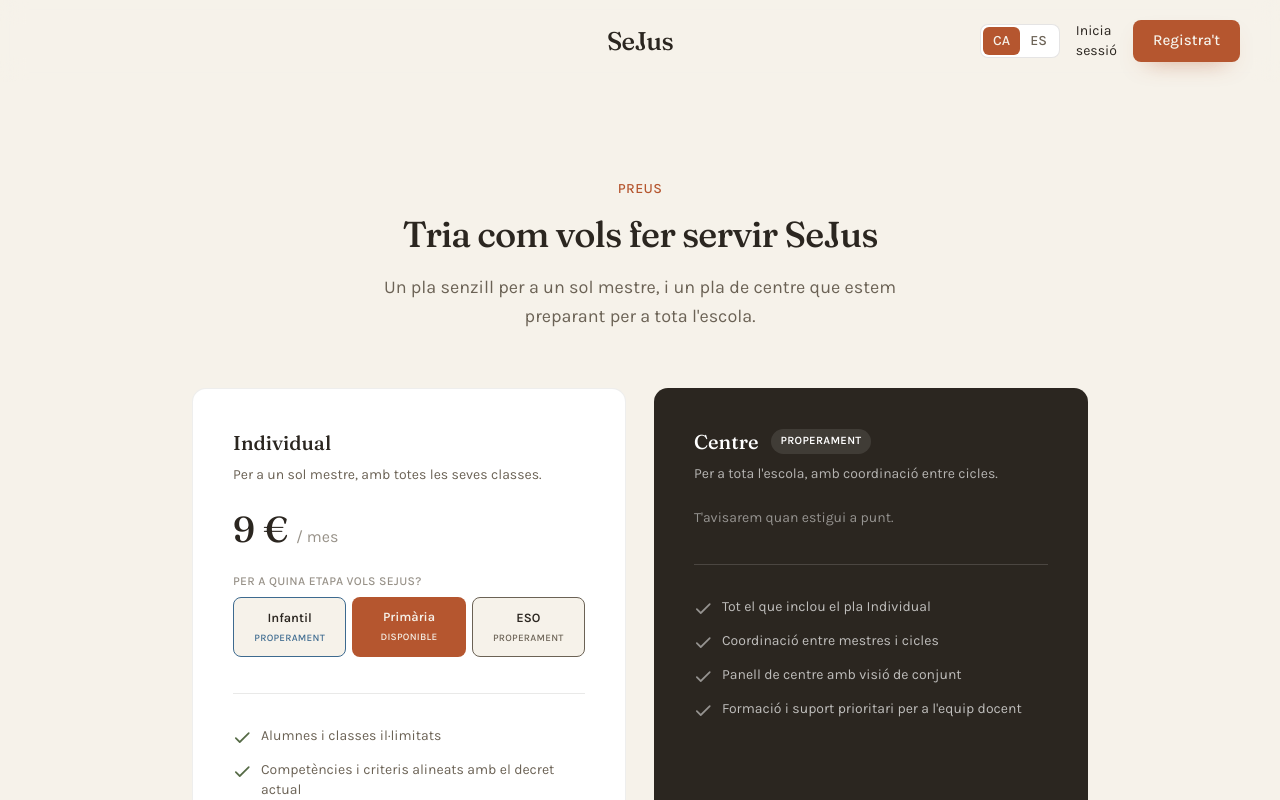
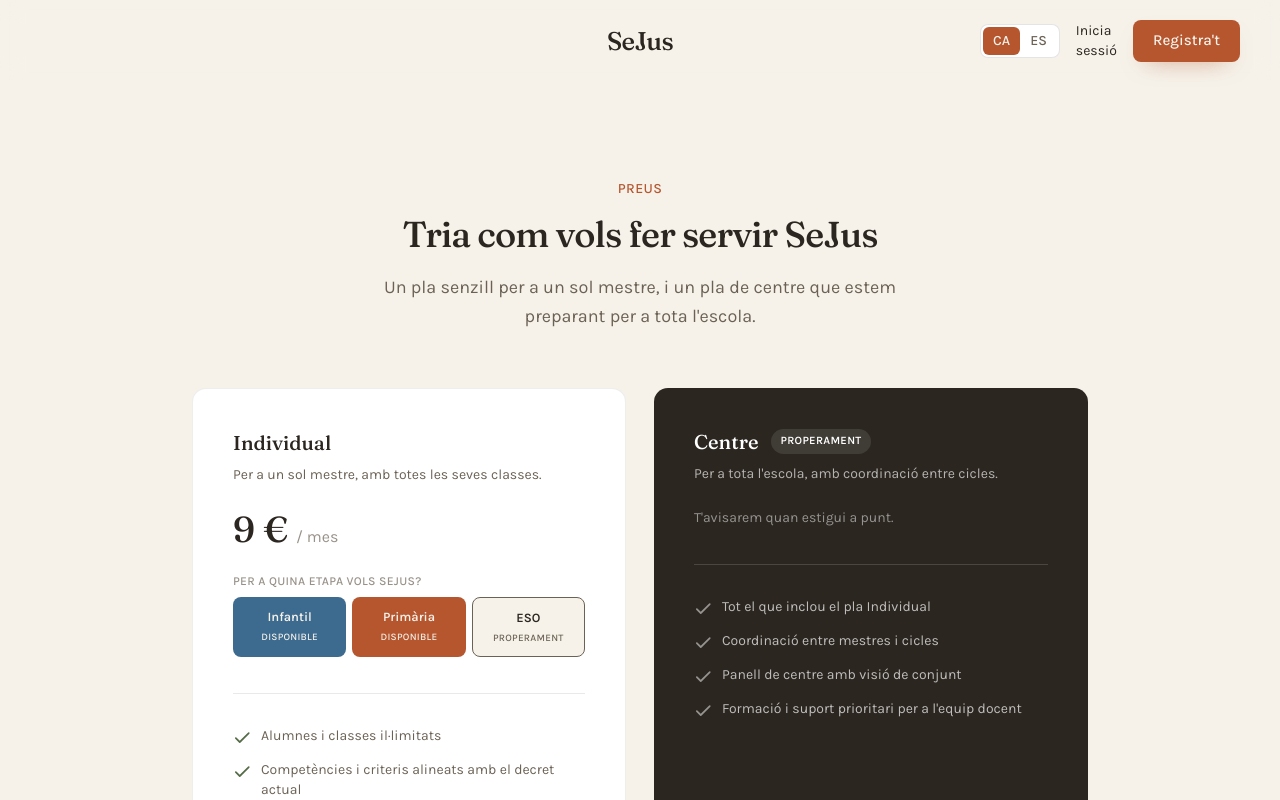
Before and after one commit to MarcJuvanteny/WEB_APPEDUCACIO, a Next.js app: page /preus in a window 1280 px wide. Shown: the top 800 px of the page. Built offline with nearby package versions, Linux system fonts and the light colour scheme.

Commit message:
infnatil

```diff
--- a/src/components/sections/plans-page.tsx
+++ b/src/components/sections/plans-page.tsx
@@ -8,10 +8,10 @@
 
 type Stage = "infantil" | "primaria" | "eso";
 
-const STAGES: { key: Stage; color: string; href: string }[] = [
-  { key: "infantil", color: "var(--color-sky)", href: "/#contacte" },
-  { key: "primaria", color: "var(--color-terracotta)", href: APP_URLS.register },
-  { key: "eso", color: "var(--color-ink-soft)", href: "/#contacte" },
+const STAGES: { key: Stage; color: string; href: string; available: boolean }[] = [
+  { key: "infantil", color: "var(--color-sky)", href: APP_URLS.registerInfantil, available: true },
+  { key: "primaria", color: "var(--color-terracotta)", href: APP_URLS.register, available: true },
+  { key: "eso", color: "var(--color-ink-soft)", href: "/#contacte", available: false },
 ];
 
 export function PlansPage() {
@@ -56,33 +56,30 @@
               {stageText.prompt}
             </p>
             <div className="mt-2 grid grid-cols-3 gap-1.5">
-              {STAGES.map((s) => {
-                const isPrimaria = s.key === "primaria";
-                return (
+              {STAGES.map((s) => (
                 <Link
                   key={s.key}
                   href={s.href}
                   className="flex flex-col items-center gap-1 rounded-sm px-2 py-2.5 text-center transition-transform duration-150 ease-[var(--ease-out-strong)] active:scale-[0.97]"
                   style={{
-                      backgroundColor: isPrimaria ? "var(--color-terracotta)" : "var(--color-cream)",
-                      border: isPrimaria ? "none" : `1.5px solid ${s.color}`,
+                    backgroundColor: s.available ? s.color : "var(--color-cream)",
+                    border: s.available ? "none" : `1.5px solid ${s.color}`,
                   }}
                 >
                   <span
                     className="text-[0.8rem] font-semibold"
-                      style={{ color: isPrimaria ? "var(--color-cream)" : "var(--color-ink)" }}
+                    style={{ color: s.available ? "var(--color-cream)" : "var(--color-ink)" }}
                   >
                     {stageLabels[s.key]}
                   </span>
                   <span
                     className="text-[0.62rem] font-medium uppercase tracking-wide"
-                      style={{ color: isPrimaria ? "var(--color-cream)" : s.color }}
+                    style={{ color: s.available ? "var(--color-cream)" : s.color }}
                   >
-                      {isPrimaria ? stageText.available : stageText.soon}
+                    {s.available ? stageText.available : stageText.soon}
                   </span>
                 </Link>
-                );
-              })}
+              ))}
             </div>
 
             <ul className="mt-9 flex flex-col gap-3.5 border-t border-ink/10 pt-8">
--- a/src/lib/config.ts
+++ b/src/lib/config.ts
@@ -1,4 +1,5 @@
 export const APP_URLS = {
   login: "https://appeducacio.vercel.app/inici",
   register: "https://appeducacio.vercel.app/inici",
+  registerInfantil: "https://appeducacio-infantil.vercel.app/inici",
 };
--- a/src/lib/i18n/translations.ts
+++ b/src/lib/i18n/translations.ts
@@ -412,7 +412,7 @@
       {
         question: "Per a quines etapes educatives està disponible SeJus?",
         answer:
-          "Ara mateix SeJus està disponible per a Primària. L'aplicació per a Infantil està en desenvolupament, i la d'ESO encara no l'hem començat — pots deixar-nos el teu contacte i t'avisarem quan estiguin a punt.",
+          "Ara mateix SeJus està disponible per a Infantil i Primària. L'aplicació per a ESO encara no l'hem començat — pots deixar-nos el teu contacte i t'avisarem quan estigui a punt.",
       },
       {
         question: "Com funcionen els informes trimestrals amb IA?",
@@ -716,7 +716,7 @@
       {
         question: "¿Para qué etapas educativas está disponible SeJus?",
         answer:
-          "Ahora mismo SeJus está disponible para Primaria. La aplicación para Infantil está en desarrollo, y la de ESO todavía no la hemos empezado — puedes dejarnos tu contacto y te avisaremos cuando estén listas.",
+          "Ahora mismo SeJus está disponible para Infantil y Primaria. La aplicación para ESO todavía no la hemos empezado — puedes dejarnos tu contacto y te avisaremos cuando esté lista.",
       },
       {
         question: "¿Cómo funcionan los informes trimestrales con IA?",
```
Lines whose indentation alone changed are shown as unchanged.
